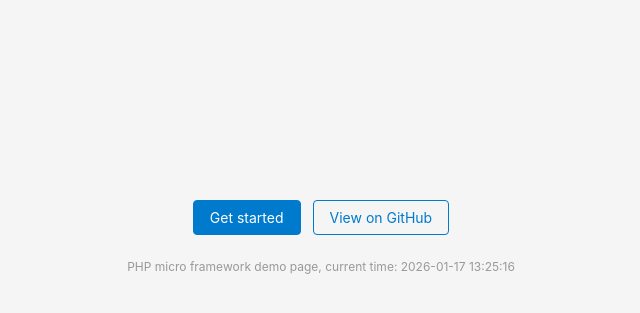
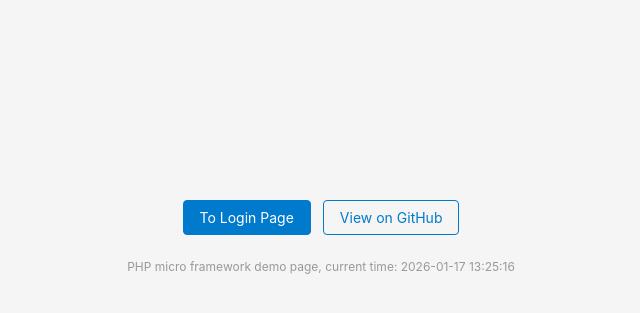
Before and after one commit to ycrao/tinyme, a PHP site: page /app/views/index.php in a window 1280 px wide. Shown: the part 175-488 px from the top of the page, without its empty margins (319-959 px from the left). Run offline with PHP 8.4, Linux system fonts and the light colour scheme; the template is opened without the code that fills it, so the values that code supplies are empty.

Commit message:
add login link

```diff
--- a/app/views/index.php
+++ b/app/views/index.php
@@ -66,7 +66,7 @@
         <div class="logo"><?php echo $name; ?></div>
         <div class="tagline"><?php echo $desc; ?></div>
         <div class="links">
-            <a class="btn primary" href="/">Get started</a>
+            <a class="btn primary" href="/app/">To Login Page</a>
             <a class="btn" href="https://github.com/ycrao/tinyme">View on GitHub</a>
         </div>
         <div class="meta">
```
